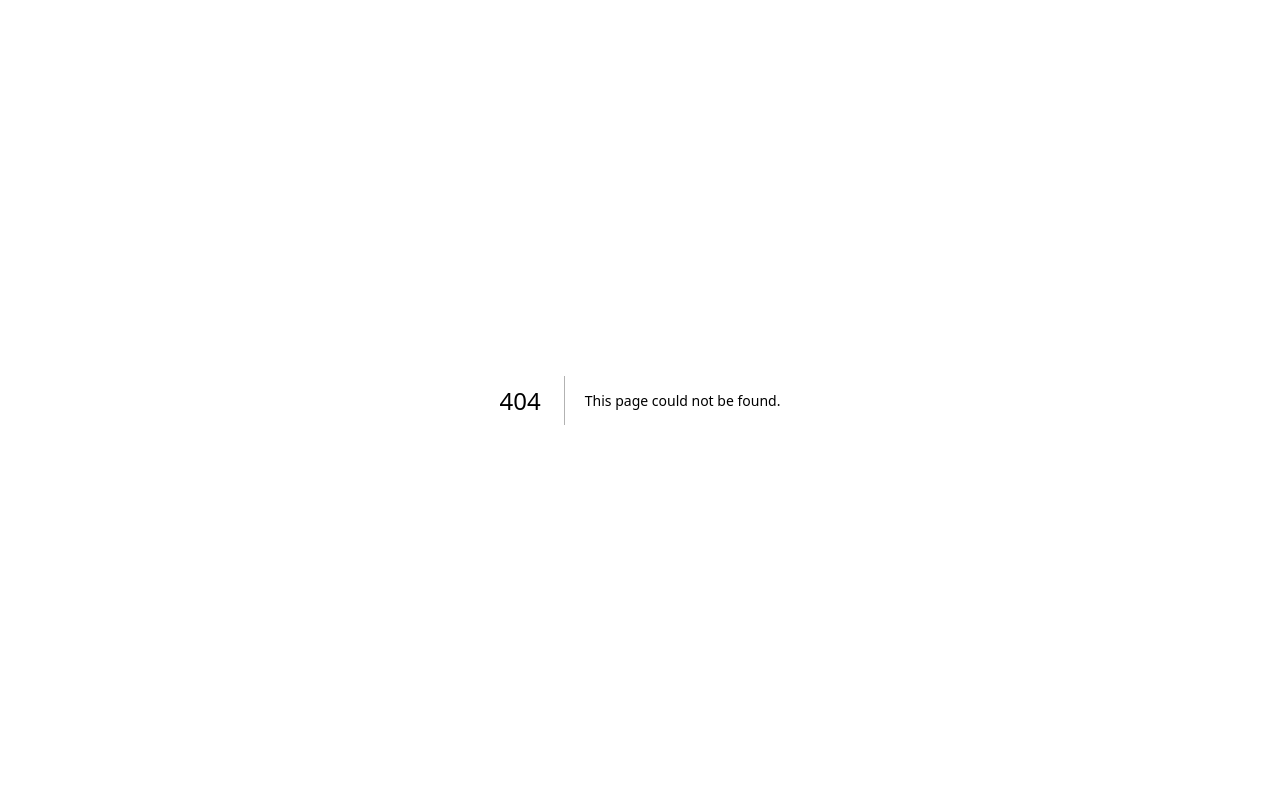
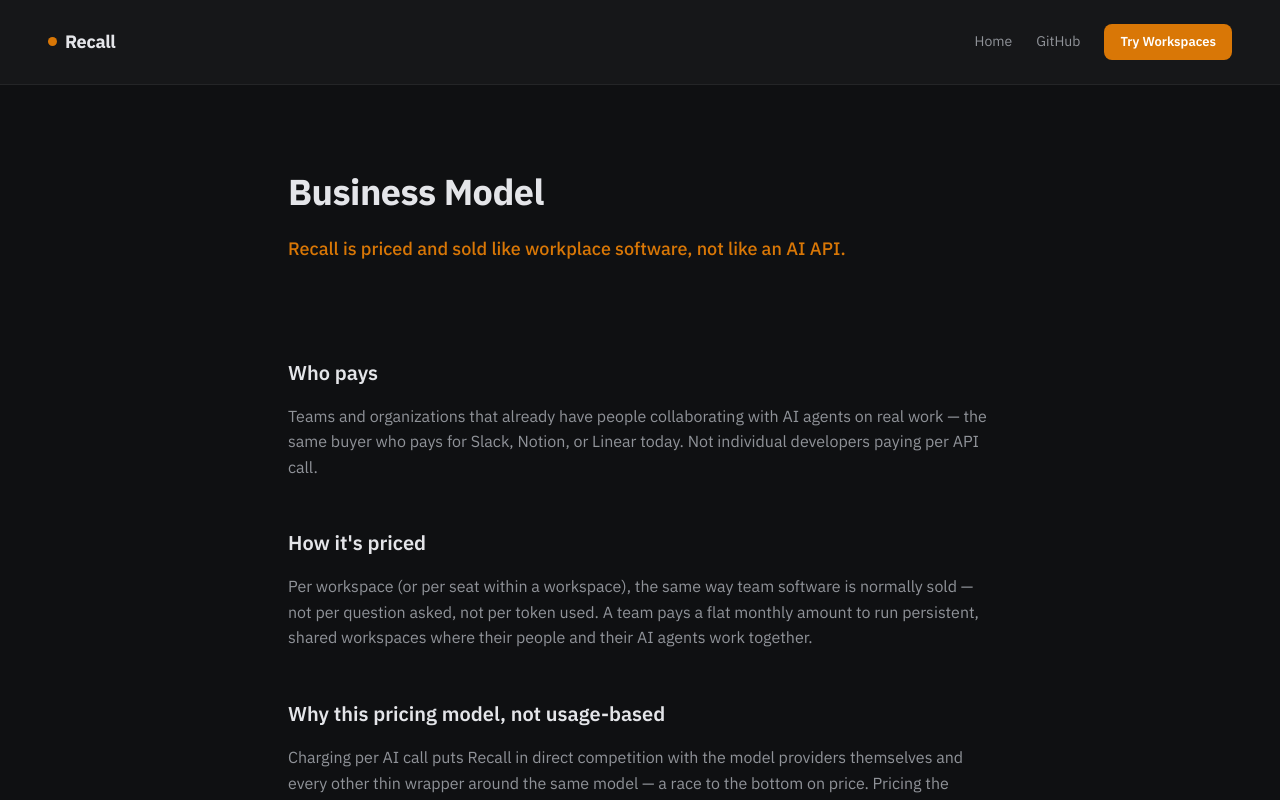
Before and after one commit to Atharva14518/semantic-moss, a Next.js app in the folder recall/frontend/: page /business-model in a window 1280 px wide. Before the commit this address had no page. Shown: the top 800 px of the page. Built offline with nearby package versions, Linux system fonts and the light colour scheme.

Commit message:
Add Business Model web page and update internal links

```diff
--- /dev/null
+++ b/recall/frontend/app/business-model/page.jsx
@@ -0,0 +1,87 @@
+import Link from 'next/link'
+
+export default function BusinessModelPage() {
+  return (
+    <>
+      <style dangerouslySetInnerHTML={{__html: `
+        .nav-container {
+          display: flex;
+          justify-content: space-between;
+          align-items: center;
+          padding: 24px 48px;
+          border-bottom: 1px solid var(--border);
+          background-color: var(--bg-surface);
+        }
+        .main-content {
+          flex: 1;
+          padding: 80px 48px;
+          max-width: 800px;
+          margin: 0 auto;
+          width: 100%;
+        }
+        h1 { font-size: 36px; font-weight: 700; margin-bottom: 16px; letter-spacing: -0.5px; }
+        h2 { font-size: 20px; font-weight: 600; margin-top: 48px; margin-bottom: 16px; color: var(--text-primary); }
+        p { font-size: 16px; line-height: 1.6; color: var(--text-secondary); margin-bottom: 16px; }
+        .intro-text { font-size: 18px; font-weight: 500; color: var(--accent-primary); margin-bottom: 48px; display: inline-block; }
+        @media (max-width: 600px) {
+          .nav-container { flex-direction: column; gap: 16px; align-items: flex-start; padding: 24px; }
+          .main-content { padding: 40px 24px; }
+          h1 { font-size: 28px; }
+        }
+      `}} />
+      <div style={{
+        minHeight: '100vh',
+        backgroundColor: 'var(--bg-base)',
+        color: 'var(--text-primary)',
+        display: 'flex',
+        flexDirection: 'column'
+      }}>
+        {/* Nav */}
+        <nav className="nav-container">
+          <Link href="/" style={{ display: 'flex', alignItems: 'center', gap: '8px', fontSize: '18px', fontWeight: '700', letterSpacing: '-0.3px', textDecoration: 'none', color: 'var(--text-primary)' }}>
+            <span style={{ width: '9px', height: '9px', background: 'var(--accent-primary)', borderRadius: '50%' }} />
+            Recall
+          </Link>
+          <div style={{ display: 'flex', alignItems: 'center', gap: '24px', fontSize: '14px' }}>
+            <Link href="/" style={{ color: 'var(--text-secondary)', textDecoration: 'none' }}>Home</Link>
+            <a href="https://github.com/Atharva14518/semantic-moss" target="_blank" style={{ color: 'var(--text-secondary)', textDecoration: 'none' }}>GitHub</a>
+            <Link href="/workspace" style={{
+              background: 'var(--accent-primary)',
+              color: '#fff',
+              textDecoration: 'none',
+              padding: '8px 16px',
+              borderRadius: 'var(--radius, 8px)',
+              fontWeight: '600',
+              fontSize: '13px'
+            }}>
+              Try Workspaces
+            </Link>
+          </div>
+        </nav>
+
+        <main className="main-content">
+          <h1>Business Model</h1>
+          <span className="intro-text">Recall is priced and sold like workplace software, not like an AI API.</span>
+
+          <h2>Who pays</h2>
+          <p>Teams and organizations that already have people collaborating with AI agents on real work — the same buyer who pays for Slack, Notion, or Linear today. Not individual developers paying per API call.</p>
+
+          <h2>How it's priced</h2>
+          <p>Per workspace (or per seat within a workspace), the same way team software is normally sold — not per question asked, not per token used. A team pays a flat monthly amount to run persistent, shared workspaces where their people and their AI agents work together.</p>
+
+          <h2>Why this pricing model, not usage-based</h2>
+          <p>Charging per AI call puts Recall in direct competition with the model providers themselves and every other thin wrapper around the same model — a race to the bottom on price. Pricing the workspace itself, the way Slack or Notion do, means what's actually being sold is the accumulated shared context: the task history, the decisions, the reasoning trail an agent team builds up over weeks and months. That's not a commodity, and it can't be replicated by a competitor switching to a cheaper model.</p>
+
+          <h2>Why it's defensible</h2>
+          <p>A workspace's value grows the longer a team stays, because the memory it holds — every past decision, every "why" behind an agent's action — becomes harder to walk away from the more of it accumulates. That's the same retention mechanic that makes tools like Notion or Linear sticky: not feature lock-in, history lock-in.</p>
+
+          <h2>Who the first customers actually are</h2>
+          <p>Small, distributed teams already using multiple AI agents for real work, feeling this exact pain today — no shared context between teammates, no visibility into why an agent did something, no safe way to let an agent act autonomously with a human able to step in when needed. That's a current, real problem for any team adopting agentic AI right now, not a hypothetical one.</p>
+
+          <h2>The moat</h2>
+          <p>Most AI products compete on which model they wrap. Recall doesn't compete there — it sits on top of whichever model a team already trusts, and its value is the shared workspace layer itself, not the intelligence underneath it. A competitor can copy a feature. They can't retroactively copy a team's accumulated shared history.</p>
+        </main>
+      </div>
+    </>
+  )
+}
--- a/recall/frontend/app/page.jsx
+++ b/recall/frontend/app/page.jsx
@@ -78,7 +78,7 @@ export default function LandingPage() {
           </div>
           <div style={{ display: 'flex', alignItems: 'center', gap: '24px', fontSize: '14px' }}>
             <a href="https://github.com/Atharva14518/semantic-moss" target="_blank" style={{ color: 'var(--text-secondary)', textDecoration: 'none' }}>GitHub</a>
-            <a href="https://github.com/Atharva14518/semantic-moss/blob/main/BUSINESS_MODEL.md" target="_blank" style={{ color: 'var(--text-secondary)', textDecoration: 'none' }}>Business Model</a>
+            <Link href="/business-model" style={{ color: 'var(--text-secondary)', textDecoration: 'none' }}>Business Model</Link>
             <Link href="/workspace" style={{
               background: 'var(--accent-primary)',
               color: '#fff',
@@ -187,7 +187,7 @@ export default function LandingPage() {
         <footer className="footer-container">
           <div style={{ display: 'flex', gap: '24px' }}>
             <a href="https://github.com/Atharva14518/semantic-moss" target="_blank" style={{ color: 'var(--text-secondary)', textDecoration: 'none' }}>GitHub</a>
-            <a href="https://github.com/Atharva14518/semantic-moss/blob/main/BUSINESS_MODEL.md" target="_blank" style={{ color: 'var(--text-secondary)', textDecoration: 'none' }}>Business Model</a>
+            <Link href="/business-model" style={{ color: 'var(--text-secondary)', textDecoration: 'none' }}>Business Model</Link>
           </div>
           <div>
             Built for the Multiplayer AI and Collaborative Agents hackathon track.
```
